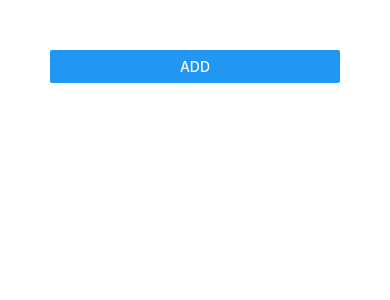
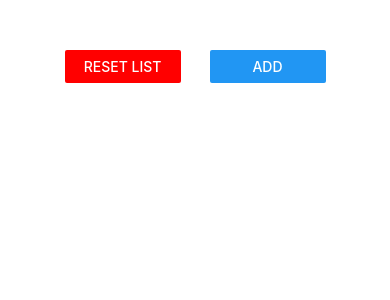
Before and after one commit to adclleva/Learning-React-Native-1-Course-Goals-App, a React Native app: screen / in a window 390 px wide. Shown: the top 300 px of the page. Built offline with nearby package versions, Linux system fonts and the light colour scheme.

Commit message:
Added the styling to the buttons for the reset list and add

```diff
--- a/App.js
+++ b/App.js
@@ -41,11 +41,17 @@ export default function App() {
 
   return (
     <View style={styles.screen}>
-      <Button title="Add" onPress={() => setIsAddModal(true)} />
+      <View style={styles.buttonsContainer}>
+        <View style={styles.button}>
+          <Button title="Reset List" onPress={resetListHandler} color="red" />
+        </View>
+        <View style={styles.button}>
+          <Button title="Add" onPress={() => setIsAddModal(true)} />
+        </View>
+      </View>
       <GoalInput
         isAddModal={isAddModal}
         onAddGoal={addGoalHandler}
-        onResetList={resetListHandler}
         onCancel={cancelAddGoalHandler}
       />
       <FlatList
@@ -71,4 +77,12 @@ const styles = StyleSheet.create({
   screen: {
     padding: 50,
   },
+  buttonsContainer: {
+    flexDirection: "row",
+    justifyContent: "space-around",
+    alignItems: "center",
+  },
+  button: {
+    width: "40%",
+  },
 });
--- a/components/GoalInput.js
+++ b/components/GoalInput.js
@@ -2,7 +2,7 @@ import React, { useState } from "react";
 import { View, Button, TextInput, StyleSheet, Modal } from "react-native";
 
 const GoalInput = (props) => {
-  const { onAddGoal, onResetList, onCancel, isAddModal } = props;
+  const { onAddGoal, onCancel, isAddModal } = props;
   const [enteredGoal, setEnteredGoal] = useState("");
 
   const goalInputHandler = (enteredText) => {
@@ -17,11 +17,6 @@ const GoalInput = (props) => {
   return (
     <Modal visible={isAddModal} animationType="slide">
       <View style={styles.inputContainer}>
-        <Button
-          style={styles.button}
-          title="Reset List"
-          onPress={onResetList}
-        />
         <TextInput
           placeholder="Course Goal"
           style={styles.input}
```
